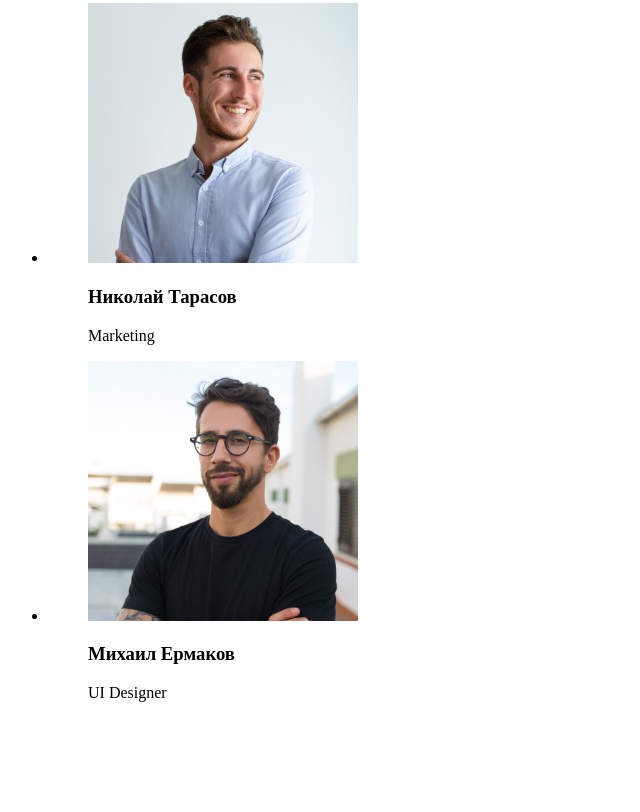
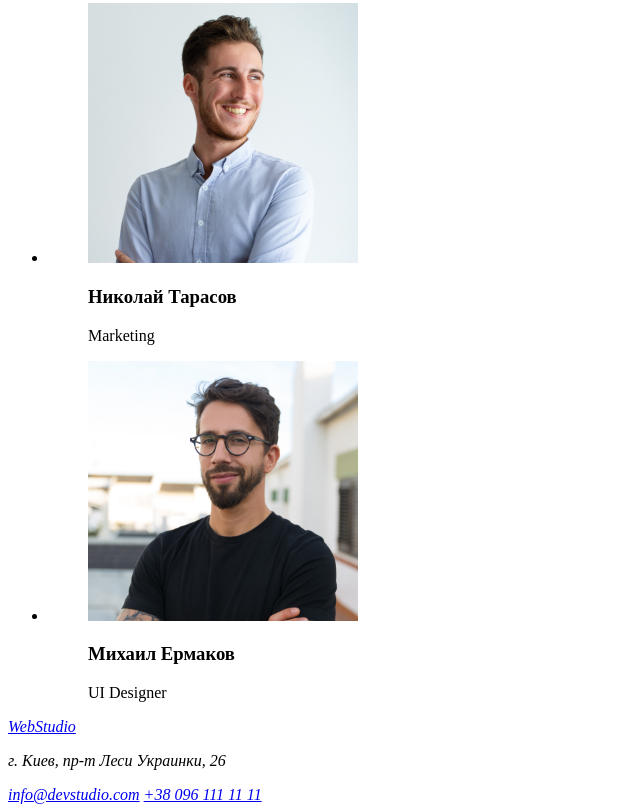
Before and after one commit to JulianMatviychuk/goit-markup-hw-01, a plain HTML site: page index.html in a window 1280 px wide. Shown: the part 2312-3124 px from the top of the page, without its empty margins (0-640 px from the left). Before the commit the page ends 3030 px from the top, so only its background shows below. Drawn offline with Linux system fonts and the light colour scheme.

Commit message:
закінчує роботу над першим домашнім завданням

```diff
--- a/index.html
+++ b/index.html
@@ -115,7 +115,12 @@
     </main>
     <!--Футер-->
     <footer>
-
+        <address>
+            <a href="/" lang="en">WebStudio</a>
+            <p>г. Киев, пр-т Леси Украинки, 26</p>
+            <a href="mailto:info@devstudio.com" lang="en">info@devstudio.com</a>
+            <a href="tel:+380961111111">+38 096 111 11 11</a>
+        </address>
     </footer>
 </body>
 </html>
```
